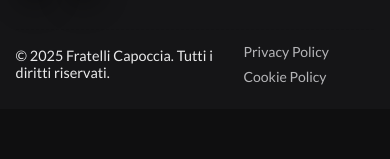
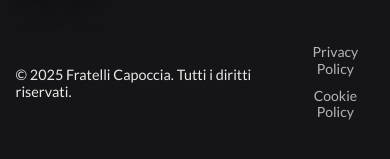
Before and after one commit to Blazi2002/FratelliCapoccia, a plain HTML site: page index.html in a window 390 px wide. Shown: the part 2611-2770 px from the top of the page. Before the commit the page ends 2720 px from the top, so only its background shows below. Drawn offline with nearby package versions, Linux system fonts and the light colour scheme; a web font is replaced by a local one.

Commit message:
FOOTER LAST PAGE ANOTHER TIME

```diff
--- a/style.css
+++ b/style.css
@@ -846,30 +846,40 @@ html{ scroll-padding-top: 80px; }
   margin-top: 20px;
 }
 
-/* ===== Footer legal: layout mobile-friendly ===== */
-.footer__legal{
-  display: flex;
-  flex-wrap: wrap;
-  gap: 8px;
-  align-items: center;
-}
+/* ===== Footer legal: versione mobile leggibile ===== */
+@media (max-width: 600px){
 
-.footer__legal span { display: none; }
+  .footer__bottom{ padding-bottom: 96px; }
+  #scroll-up{ bottom: 96px; }
 
+  .footer__legal{
+    display: grid;
+    grid-template-columns: 1fr;
+    gap: 10px;
+    align-items: stretch;
+    justify-items: start;
+  }
 
-.footer__legal a{ line-height: 1.1; }
-.footer__legal a:not([class*="iubenda"]){
-  white-space: normal;
-  word-break: break-word;
-}
+  .footer__legal span{ display: none; }
 
+  .footer__legal a{
+    display: inline-flex;
+    align-items: center;
+    justify-content: center;
+    padding: 10px 12px;
+    border-radius: 10px;
+    border: 1px solid rgba(255,255,255,.18);
+    text-align: center;
+    line-height: 1.2;
+    font-size: 14px;
+    max-width: 100%;
+    white-space: normal;
+    word-break: break-word;
+  }
 
-@media (max-width: 480px){
-  .footer__legal{ gap: 10px; }
-  .footer__legal a{ font-size: 14px; }
-  .footer__legal a:not([class*="iubenda"]){
-    padding: 6px 10px;
-    border: 1px solid rgba(255,255,255,.25);
-    border-radius: 8px;
+  .footer__legal a[class*="iubenda"]{
+    border: 0;
+    padding: 0;
+    justify-content: flex-start;
   }
 }
```
